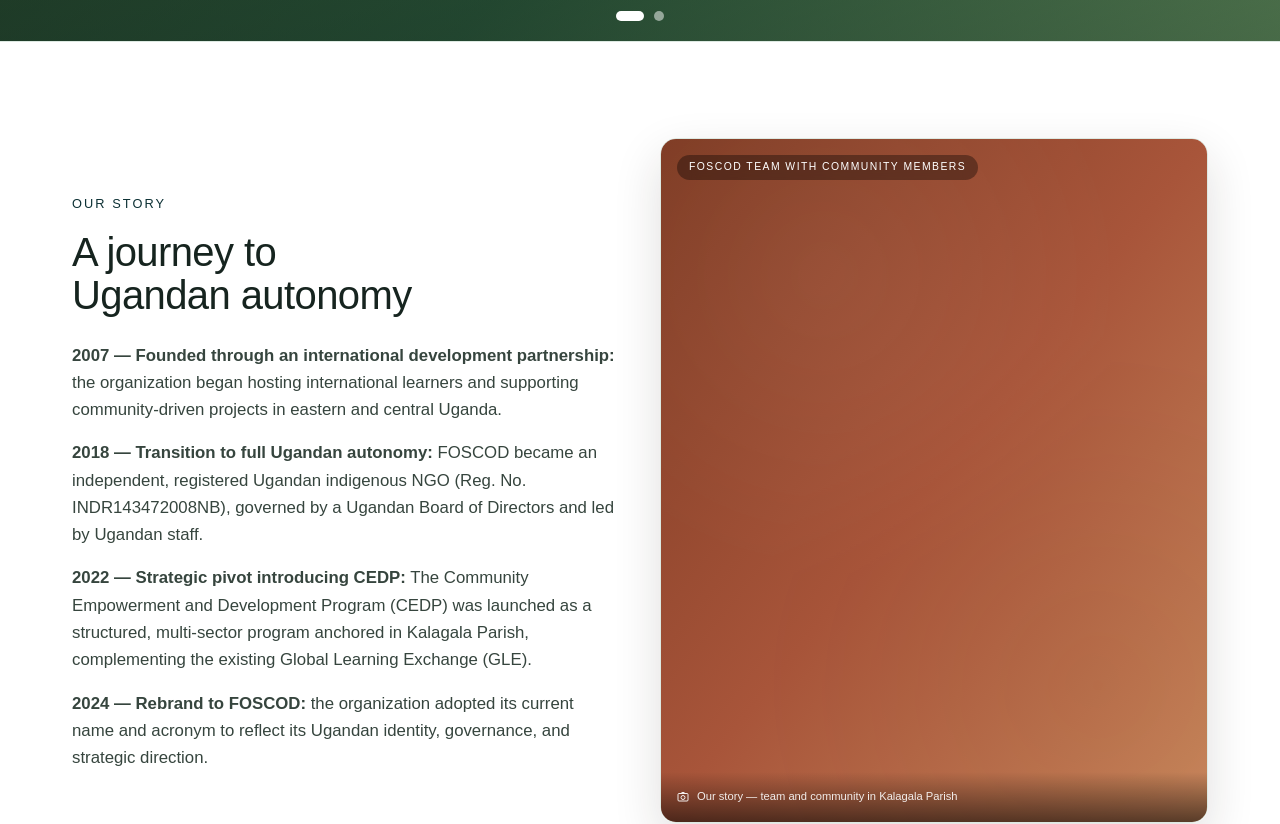
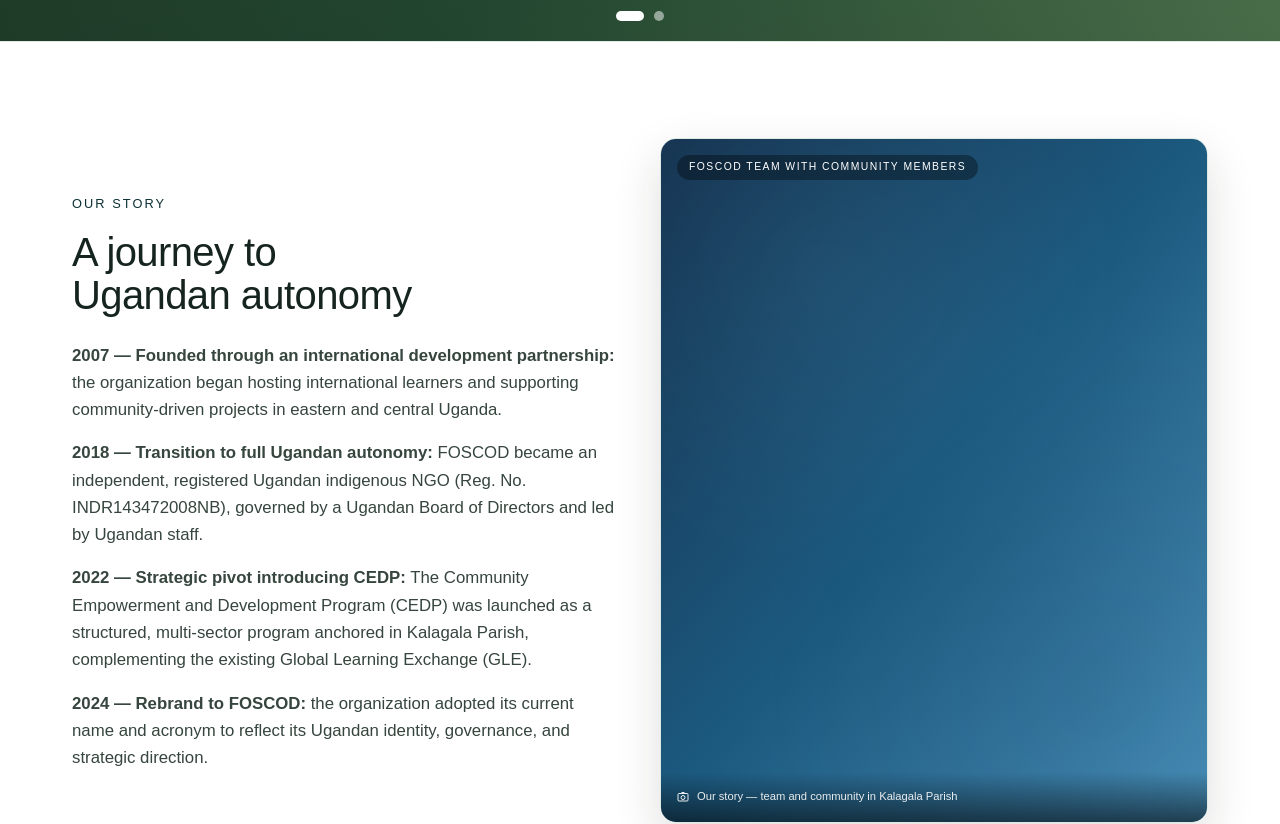
Before and after one commit to Shakesdigital/FOSCOD, a Next.js app: page /about in a window 1280 px wide. Shown: the part 600-1424 px from the top of the page. Built offline with nearby package versions, Linux system fonts and the light colour scheme; no server answers.

Commit message:
Replace burnt-earth tone with deep lake blue site-wide; alternate photo/content sides across GLE photo bands

```diff
--- a/app/programs/global-learning-exchange/volunteer/page.tsx
+++ b/app/programs/global-learning-exchange/volunteer/page.tsx
@@ -79,7 +79,7 @@ export default async function VolunteerPage() {
         tone="forest"
         imageUrl="/images/gle/volunteer/who-can-volunteer.jpg"
         imageAlt="A FOSCOD volunteer taking notes beside community members against a brick wall in Jinja, Uganda"
-        align="left"
+        align="right"
       />
 
       {/* ===== Live opportunities carousel (published openings only) ===== */}
@@ -178,7 +178,7 @@ export default async function VolunteerPage() {
         tone="water"
         imageUrl="/images/gle/volunteer/fees.jpg"
         imageAlt="A FOSCOD volunteer reviewing documents with community members in a village in Jinja, Uganda"
-        align="left"
+        align="right"
       />
 
       {/* ===== How to apply — numbered stages ===== */}
--- a/components/site/HeroSlider.tsx
+++ b/components/site/HeroSlider.tsx
@@ -5,7 +5,7 @@ import { Button } from "@/components/ui/Button";
 import type { HeroSlide } from "@/lib/content";
 
 const toneGradients: Record<string, string> = {
-  earth: "linear-gradient(135deg, #7d3a23, #a8553a 55%, #c98a5f)",
+  earth: "linear-gradient(135deg, #14324f, #1c5a80 55%, #4a90b8)",
   water: "linear-gradient(135deg, #123f3a, #1c6e66 55%, #5fa39a)",
   forest: "linear-gradient(135deg, #23381f, #2f5d3a 55%, #6f9c63)",
 };
--- a/components/site/gle-landing.tsx
+++ b/components/site/gle-landing.tsx
@@ -9,7 +9,7 @@ import { Button } from "@/components/ui/Button";
 import { Eyebrow } from "@/components/ui/Eyebrow";
 
 const bandTones: Record<string, string> = {
-  earth: "linear-gradient(135deg, #7d3a23, #a8553a 55%, #c98a5f)",
+  earth: "linear-gradient(135deg, #14324f, #1c5a80 55%, #4a90b8)",
   water: "linear-gradient(135deg, #123f3a, #1c6e66 55%, #5fa39a)",
   forest: "linear-gradient(135deg, #23381f, #2f5d3a 55%, #6f9c63)",
 };
--- a/components/ui/PhotoSlot.tsx
+++ b/components/ui/PhotoSlot.tsx
@@ -23,7 +23,7 @@ export function PhotoSlot({
 }) {
   const tones: Record<string, string> = {
     earth:
-      "from-[#7d3a23] via-[#a8553a] to-[#c98a5f]",
+      "from-[#14324f] via-[#1c5a80] to-[#4a90b8]",
     water:
       "from-[#123f3a] via-[#1c6e66] to-[#5fa39a]",
     forest:
```
